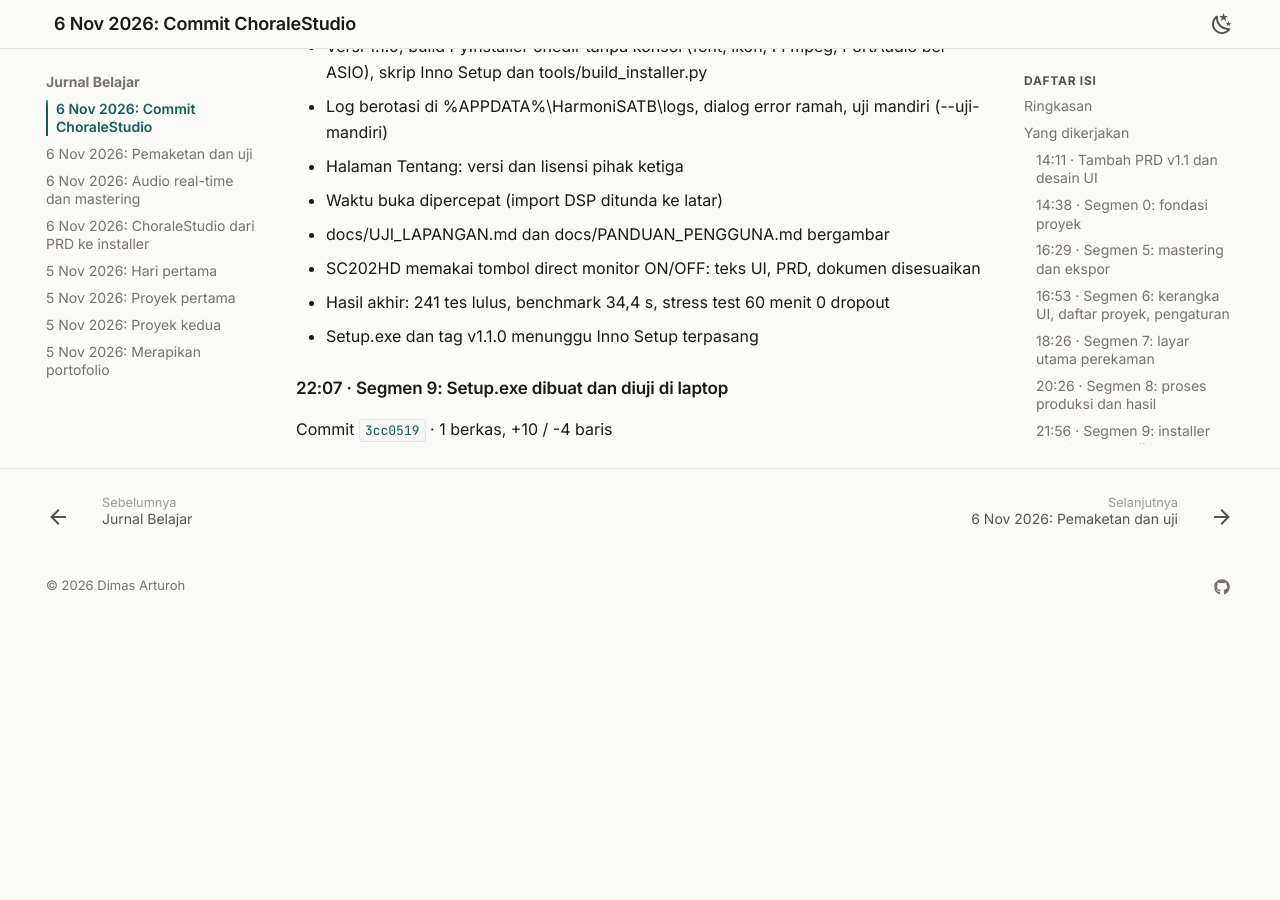
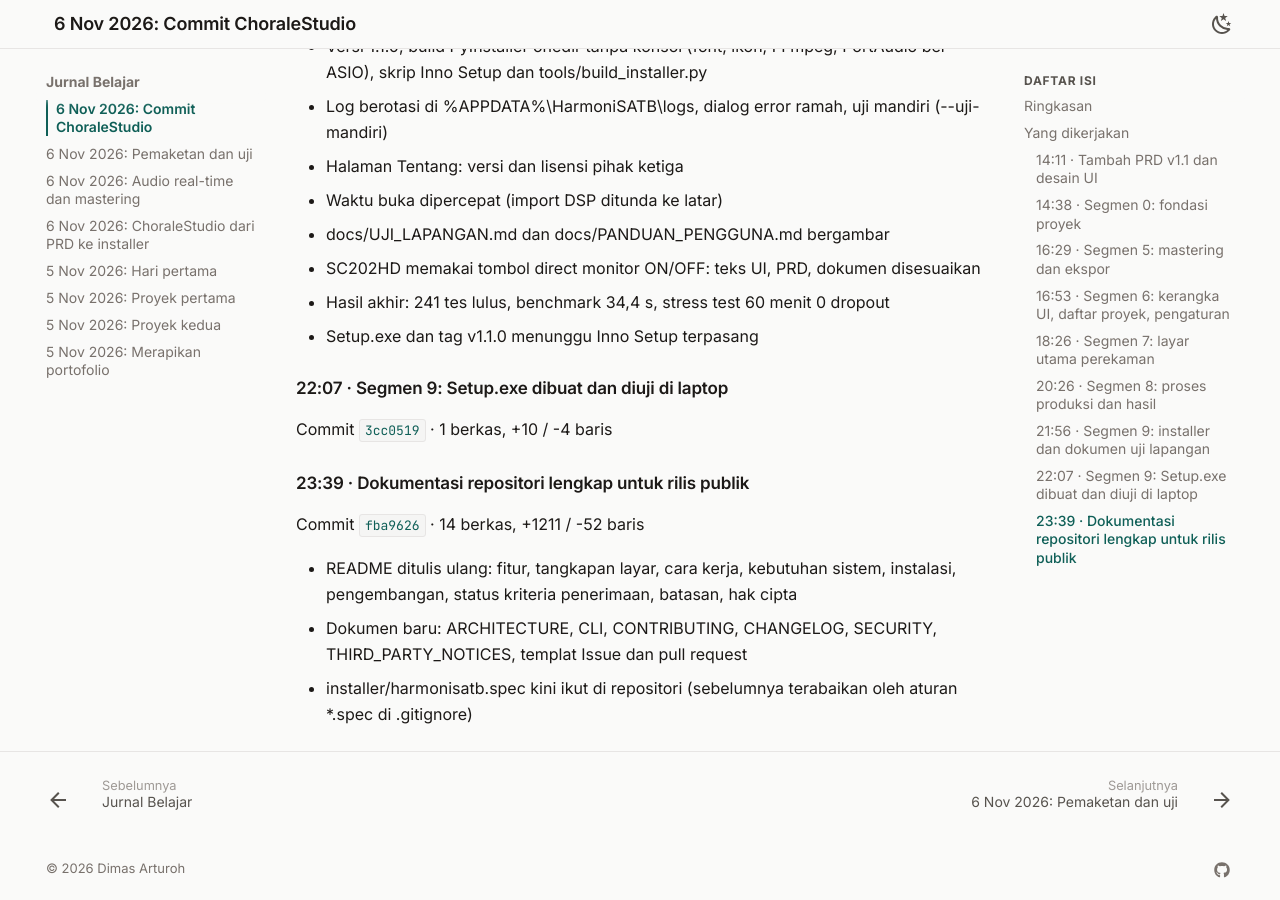
Before and after one commit to dimasarturoh15/dimasarturoh15.github.io, an MkDocs documentation site: the page built from docs/journal/2026-11-06-choralestudio-commit.md, in a window 1280 px wide and 900 px high, scrolled down 3045 px. Built offline with MkDocs 1.6.1 and Material for MkDocs 9.7.7, drawn with Linux system fonts in a browser that asks for light colours; before the commit the page ends 3662 px from its top, so only the background shows below that; some of the changed text lies outside the part shown.

Commit message:
docs: sync ChoraleStudio commit fba9626

```diff
--- a/docs/journal/2026-11-06-choralestudio-commit.md
+++ b/docs/journal/2026-11-06-choralestudio-commit.md
@@ -1,12 +1,12 @@
-# 6 November 2026: Catatan commit ChoraleStudio (8 commit)
+# 6 November 2026: Catatan commit ChoraleStudio (9 commit)
 
 Halaman ini dibuat otomatis dari riwayat Git [ChoraleStudio](../projects/choralestudio.md) setiap kali ada commit. Isinya adalah pesan commit apa adanya.
 
 ## Ringkasan
 
-- Jumlah commit: 8
-- Perubahan: 234 berkas, +19322 / -322 baris
-- Rentang waktu: 14:11 sampai 22:07
+- Jumlah commit: 9
+- Perubahan: 248 berkas, +20533 / -374 baris
+- Rentang waktu: 14:11 sampai 23:39
 
 ## Yang dikerjakan
 
@@ -119,3 +119,14 @@ Commit [`7fdccd7`](https://github.com/dimasarturoh15/ChoraleStudio/commit/7fdccd
 ### 22:07 · Segmen 9: Setup.exe dibuat dan diuji di laptop
 
 Commit [`3cc0519`](https://github.com/dimasarturoh15/ChoraleStudio/commit/3cc0519d200e02e8ba97056d83f69d99608d8f26) · 1 berkas, +10 / -4 baris
+
+### 23:39 · Dokumentasi repositori lengkap untuk rilis publik
+
+Commit [`fba9626`](https://github.com/dimasarturoh15/ChoraleStudio/commit/fba9626e7184c24574cdee5bedab0c0b1be69493) · 14 berkas, +1211 / -52 baris
+
+- README ditulis ulang: fitur, tangkapan layar, cara kerja, kebutuhan sistem,
+  instalasi, pengembangan, status kriteria penerimaan, batasan, hak cipta
+- Dokumen baru: ARCHITECTURE, CLI, CONTRIBUTING, CHANGELOG, SECURITY,
+  THIRD_PARTY_NOTICES, templat Issue dan pull request
+- installer/harmonisatb.spec kini ikut di repositori (sebelumnya
+  terabaikan oleh aturan *.spec di .gitignore)
--- a/docs/journal/index.md
+++ b/docs/journal/index.md
@@ -6,8 +6,8 @@ Catatan harian mengenai konsep yang dipelajari, kendala teknis, dan milestone. E
   <li>
     <div><time datetime="2026-11-06">2026-11-06</time></div>
     <div>
-      <span class="log-title"><a href="2026-11-06-choralestudio-commit/">Catatan commit ChoraleStudio (8 commit)</a></span>
-      <p>Dicatat otomatis dari Git: Segmen 8: proses produksi dan hasil; Segmen 9: installer dan dokumen uji lapangan; Segmen 9: Setup.exe dibuat dan diuji di laptop dan 5 lainnya.</p>
+      <span class="log-title"><a href="2026-11-06-choralestudio-commit/">Catatan commit ChoraleStudio (9 commit)</a></span>
+      <p>Dicatat otomatis dari Git: Segmen 9: installer dan dokumen uji lapangan; Segmen 9: Setup.exe dibuat dan diuji di laptop; Dokumentasi repositori lengkap untuk rilis publik dan 6 lainnya.</p>
       <div class="tags"><span>#choralestudio</span><span>#commit</span><span>#otomatis</span></div>
     </div>
   </li>
--- a/docs/projects/choralestudio.md
+++ b/docs/projects/choralestudio.md
@@ -208,3 +208,4 @@ Diperbarui otomatis dari riwayat Git setiap kali ada commit.
 | 2026-11-06 20:26 | [`4574a16`](https://github.com/dimasarturoh15/ChoraleStudio/commit/4574a162a3b4b4805239c67d6bd6bc264f7c5d7a) | Segmen 8: proses produksi dan hasil |
 | 2026-11-06 21:56 | [`7fdccd7`](https://github.com/dimasarturoh15/ChoraleStudio/commit/7fdccd723cc12926b779ae12859002d6ba115368) | Segmen 9: installer dan dokumen uji lapangan |
 | 2026-11-06 22:07 | [`3cc0519`](https://github.com/dimasarturoh15/ChoraleStudio/commit/3cc0519d200e02e8ba97056d83f69d99608d8f26) | Segmen 9: Setup.exe dibuat dan diuji di laptop |
+| 2026-11-06 23:39 | [`fba9626`](https://github.com/dimasarturoh15/ChoraleStudio/commit/fba9626e7184c24574cdee5bedab0c0b1be69493) | Dokumentasi repositori lengkap untuk rilis publik |
```
Also changed, not shown: docs/index.md (+1 -1 lines).
